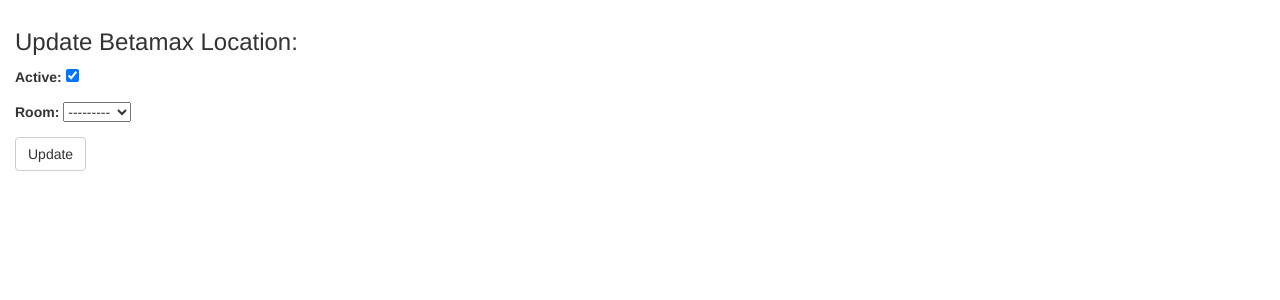
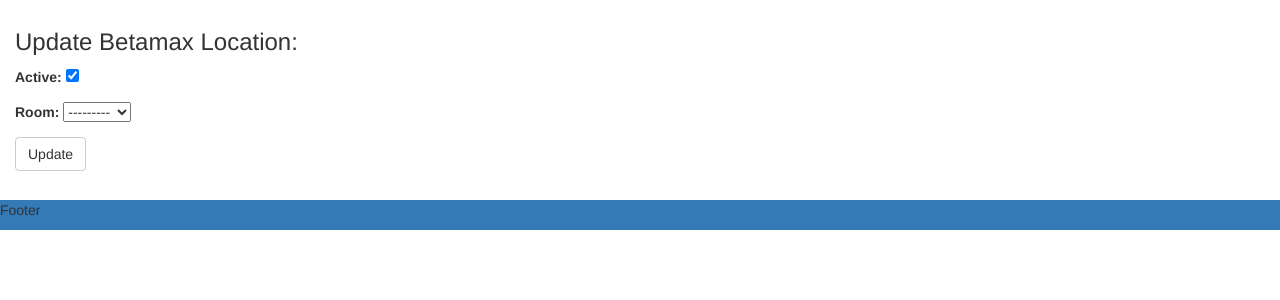
Before and after one commit to zilingzhang/Betamax, a Django app: page /comfort/config/ in a window 1280 px wide. Shown: the part 147-447 px from the top of the page. Run offline with Django 3.2, Linux system fonts and the light colour scheme; data comes from the database, SQL or seed files in the repository; some libraries are stand-ins or nearby versions.

Commit message:
edited header.html

```diff
--- a/comfort/templates/comfort/header.html
+++ b/comfort/templates/comfort/header.html
@@ -16,20 +16,20 @@
 				<a class='btn btn-primary btn-lg' href='/accounts/login/' style="float:right;">Login</a>
 			{% endif %}
 		</div>
+		<style>
+		.footer {
+			position: fixed;
+			width: 100%;
+			background-color:337ab7;
+		}
+		</style>
 	</head>
 	<body>
 		{% load static %}
 		{% block content %}
 		{% endblock %}
 	</body>
-	<style>
-	.footer {
-		position:fixed;
-		left: 0;
-		bottom: 0;
-		width: 100%;
-		background-color:337ab7;
-	</style>
 	<div class="footer">
+		<p>Footer</p>
 	</div>
 </html>
```
